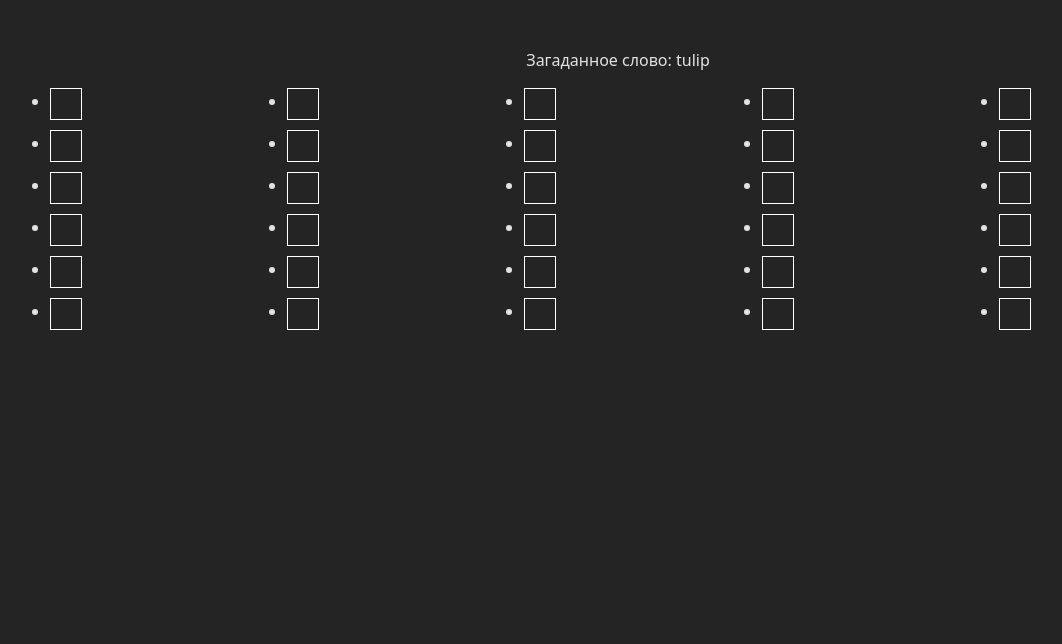
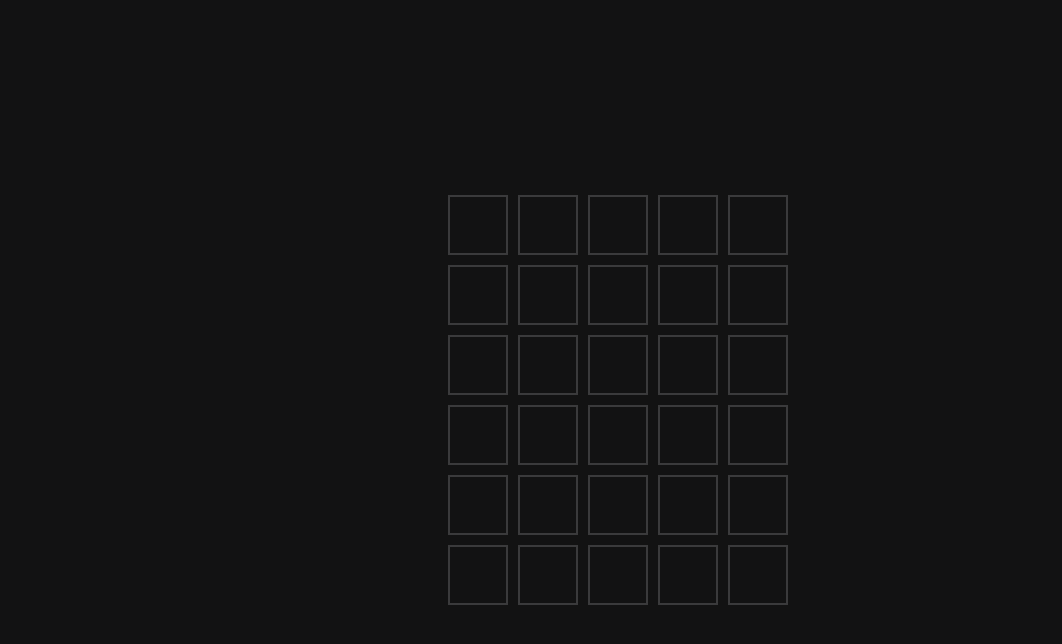
Before and after one commit to Save1i/wordle, a React (Vite) app: page / in a window 1280 px wide. Shown: the top 644 px of the page, without its empty margins (22-1084 px from the left). Built offline with nearby package versions, Linux system fonts and the light colour scheme.

Commit message:
finish ver 0.3

```diff
--- a/src/App.jsx
+++ b/src/App.jsx
@@ -8,9 +8,11 @@ import EndOfGame from './EndOfGame';
 function App() {
   const [word, setWord] = useState(null);
   const finallWord = useRef([])
-  const [currentWord, setCurrentWord] = useState([]);    // Текущее слово (массив букв)
+  const [currentWord, setCurrentWord] = useState([]); // Текущее слово (массив букв)
 
-  const [win, setWin] = useState(null)
+  const [resultOfGame, setresultOfGame] = useState(false)
+  const [startGame, setStartGame] = useState(true)
+  const [resetGame, setRestGame] = useState(false)
 
   // Сделать массивом объектов
   const [gaps, setgaps] = useState(Array(30).fill().map(() => ({letter: "", status: "default"}))); // Все ячейки (6 рядов × 5 колонок)
@@ -21,12 +23,17 @@ function App() {
   // Загрузка данных и выбор случайного слова (1 раз при монтировании)
   useEffect(() => {
     dataW.then((response) => {
+      setgaps(Array(30).fill().map(() => ({letter: "", status: "default"})));
+      setCurrentCellIndex(0);
+      startCellIndex.current = 0;
       const words = response.words;
       const randomWord = words[Math.floor(Math.random() * words.length)];
       setWord(randomWord);
     });
-  }, []);
+  }, [resetGame]);
 
+
+  // проверка введенного слова
   const check = (guessedWordArr) => {
     const targetWordArr = word.split('');
     const result = [];
@@ -110,11 +117,14 @@ const checkWin = (wordResult) => {
             setgaps(newgaps)
 
             console.log(finallWord.current)
+
             if (checkWin(finallWord.current)) {
-              setWin(true);
+              setStartGame(false)
+              setresultOfGame(true);
             }
-            else if (startCellIndex.current === 25) { // 5 попыток × 5 букв = 25
-              setWin(false);
+            else if (startCellIndex.current === 25) {
+              setStartGame(false)
+              setresultOfGame(false);
             }
 
             startCellIndex.current += 5
@@ -125,12 +135,7 @@ const checkWin = (wordResult) => {
       }
     };
 
-    if(win) {
-      window.removeEventListener('keydown', handleKeyPress);
-      return
-    }
-
-    if(currentCellIndex === 30) {
+    if(!startGame) {
       window.removeEventListener('keydown', handleKeyPress);
       return
     }
@@ -139,11 +144,18 @@ const checkWin = (wordResult) => {
     return () => window.removeEventListener('keydown', handleKeyPress);
   }, [gaps, currentCellIndex]); // Зависимости для актуальных значений
 
+  const reset = (e) => {
+    setStartGame(e)
+    setRestGame((e) => !e)
+  }
+
+  console.log(startGame + "  game")
+
   return (
     <>
-      <p>Загаданное слово: {word}</p>
+      {/* <p>Загаданное слово: {word}</p> */}
       <Board gaps={gaps} />
-      <EndOfGame win={win}/>
+      <EndOfGame result={resultOfGame} startGame={startGame} restart={reset} word={word}/>
     </>
   );
 }
--- a/src/Board.jsx
+++ b/src/Board.jsx
@@ -7,6 +7,7 @@ const Board = memo(({gaps}) => {
 
     return (
         <>
+        <div className="board">
             <ul className="board__gaps">
             {
                 gaps.map((el, index) => (
@@ -14,6 +15,7 @@ const Board = memo(({gaps}) => {
                 ))
             }
             </ul>
+        </div>
         </>
     )
 })
--- a/src/EndOfGame.jsx
+++ b/src/EndOfGame.jsx
@@ -1,16 +1,29 @@
-const EndOfGame = ( {win} ) => {
-    console.log(win)
-  if (win === null) {
-    return null;
-  }
+const EndOfGame = ( {result, startGame, restart, word} ) => {
+    console.log(startGame)
 
-  return (
-    <>
-    <div className="result">
-      {win ? <p className="result__text">Congrats!</p> : <p className="result__text">Bad luck!</p>}
-    </div>
-    </>
-  );
+    const resultOfGame = (result, startGame) => {
+        if(!startGame) {
+            return (result ?
+                <div className="result">
+                    <p className="result__text">Congrats!</p>
+                    <button onClick={() => restart(true)}>restart</button>
+                </div> :
+                <div className="result">
+                    <div>
+                        <p className="result__text">Bad luck!</p>
+                        <p className="result__text">This word: {word}</p>
+                    </div>
+                <button onClick={() => restart(true)}>restart</button>
+                </div>)
+            }
+        return null
+    }
+
+    return (
+        <>
+            {resultOfGame(result, startGame)}
+        </>
+    );
 }
 
 export default EndOfGame;
--- a/src/index.css
+++ b/src/index.css
@@ -22,38 +22,74 @@ a:hover {
   color: #535bf2;
 }
 
+ul, ol {
+  margin: 0;
+  padding: 0;
+  list-style: none;
+}
+
+li {
+  margin: 0;
+  padding: 0;
+  list-style: none;
+}
+
 body {
   margin: 0;
   min-width: 320px;
   min-height: 100vh;
+  background: #121213;
+}
+
+.board {
+  position: absolute;
+  top: 50%;
+  left: 50%;
+  transform: translate(-50%, -50%);
+  display: flex;
+  justify-content: center;
 }
 
 .board__gaps {
   display: grid;
-  grid-template-columns: repeat(5, 1fr);
-  gap: 10px
+  grid-template-columns: repeat(5, 60px);
+  gap: 10px;
 }
 
 .gap {
-  height: 30px;
-  width: 30px;
-  border: 1px solid #fff
+  height: 60px;
+  width: 60px;
+  border: 1px solid #fff;
+  color: #f8f8f8;
+  box-sizing: border-box;
+  width: 100%;
+  display: inline-flex;
+  justify-content: center;
+  align-items: center;
+  font-size: 2rem;
+  line-height: 1;
+  font-weight: bold;
+  vertical-align: middle;
+  text-transform: uppercase;
 }
 
 .default {
-
+  border: 2px solid #3a3a3c;
 }
 
 .correct {
-  border: 2px solid #00ff00
+  border: none;
+  background: #538d4e;
 }
 
 .present {
-  border: 2px solid #ddff00ff
+  border: none;
+  background: #b59f3b;
 }
 
 .absent {
-    border: 2px solid #777777ff
+    border: none;
+    background: #3a3a3c;
 }
 
 .result {
@@ -61,15 +97,65 @@ body {
   top: 50%;
   left: 50%;
   transform: translate(-50%, -50%);
-  height: 200px;
-  width: 400px;
-  background-color: #fff;
-  color: #000;
   display: flex;
+  flex-direction: column;
   align-items: center;
   justify-content: center;
+  gap: 20px;
+  padding: 30px;
+  background-color: #121213;
+  border-radius: 8px;
+  box-shadow: 0 4px 12px rgba(0, 0, 0, 0.5);
+  border: 2px solid #3a3a3c;
+  text-align: center;
+  max-width: 400px;
+  margin: 20px auto;
 }
 
 .result__text {
+  font-family: 'Clear Sans', 'Helvetica Neue', Arial, sans-serif;
+  font-size: 24px;
+  font-weight: 700;
+  color: #ffffff;
+  margin: 8px 0;
+  letter-spacing: 0.5px;
+}
 
+.result button {
+  background-color: #538d4e;
+  color: #ffffff;
+  border: none;
+  border-radius: 4px;
+  padding: 12px 24px;
+  font-family: 'Clear Sans', 'Helvetica Neue', Arial, sans-serif;
+  font-size: 16px;
+  font-weight: 600;
+  cursor: pointer;
+  transition: all 0.2s ease;
+  text-transform: uppercase;
+  letter-spacing: 1px;
 }
+
+.result button:hover {
+  background-color: #4a7c59;
+  transform: translateY(-2px);
+}
+
+.result button:active {
+  transform: translateY(0);
+}
+
+.result {
+  animation: slideIn 0.3s ease-out;
+}
+
+@keyframes slideIn {
+  from {
+    opacity: 0;
+    top: 30%
+  }
+  to {
+    opacity: 1;
+    top: 50%;
+  }
+}
```
Lines whose indentation alone changed are shown as unchanged.
